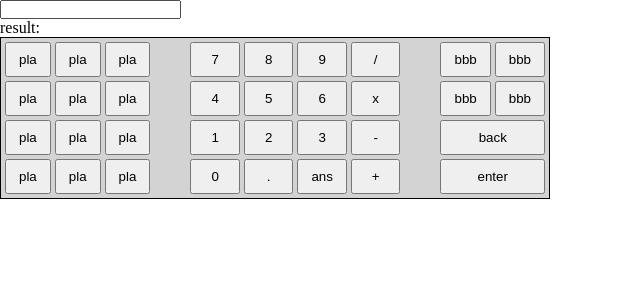
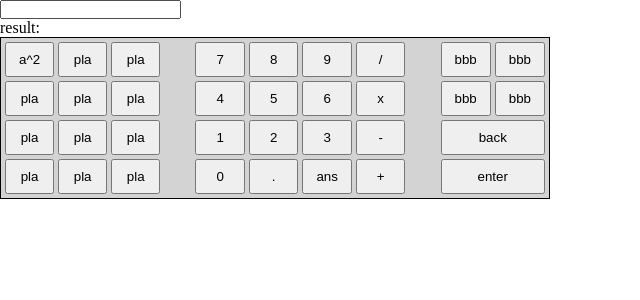
Before and after one commit to CosminBozai/scientific-calculator, a React (Vite) app: page / in a window 1280 px wide. Shown: the top 300 px of the page, without its empty margins (0-640 px from the left). Built offline with nearby package versions, Linux system fonts and the light colour scheme.

Commit message:
Added button to square a number

```diff
--- a/src/App.tsx
+++ b/src/App.tsx
@@ -41,7 +41,7 @@ function App() {
   const handleKeyPress = (e: React.KeyboardEvent) => {
     if (e.key === "Backspace") {
       handleDelete();
-    } else if (e.key.match(/^[0-9+\-*/().]$/)) {
+    } else if (e.key.match(/^[0-9+\-*/().^]$/)) {
       handleInput(e.key);
     }
   };
@@ -53,7 +53,11 @@ function App() {
       </div>
       <div>result: {result}</div>
       <section id="keyboard-section">
-        <MainKeyboard handleInput={handleInput} handleDelete={handleDelete} />
+        <MainKeyboard
+          handleInput={handleInput}
+          handleDelete={handleDelete}
+          inputValue={inputValue}
+        />
       </section>
     </>
   );
--- a/src/components/MainKeyboard.tsx
+++ b/src/components/MainKeyboard.tsx
@@ -1,15 +1,19 @@
 import "../styles/MainKeyboard.scss";
+import { exponentiationByTwo } from "../utils/functionHandlers";
 
 type clickProps = {
   handleInput: (value: string) => void;
   handleDelete: () => void;
+  inputValue: string;
 };
 
-function MainKeyboard({ handleInput, handleDelete }: clickProps) {
+function MainKeyboard({ handleInput, handleDelete, inputValue }: clickProps) {
   return (
     <div id="main-keyboard">
       <div id="left">
-        <button>pla</button>
+        <button onClick={() => handleInput(exponentiationByTwo(inputValue))}>
+          a^2
+        </button>
         <button>pla</button>
         <button>pla</button>
         <button>pla</button>
--- a/src/utils/checkInput.ts
+++ b/src/utils/checkInput.ts
@@ -8,6 +8,8 @@ export default function checkInput(value: string): string {
       return "Multiply and division operators can't be the first element";
     case /^\s*!/.test(value):
       return "Factorial operators can't be the first element";
+    case /^\^/.test(value):
+      return "You need a value before the exponent";
     case value.length === 0:
       return "";
     default:
--- /dev/null
+++ b/src/utils/functionHandlers.ts
@@ -0,0 +1,4 @@
+export function exponentiationByTwo(value: string): string {
+  // check if there is a digit as the last char of the string
+  return /\d\s*$/.test(value) ? "^2" : "2^2";
+}
```
